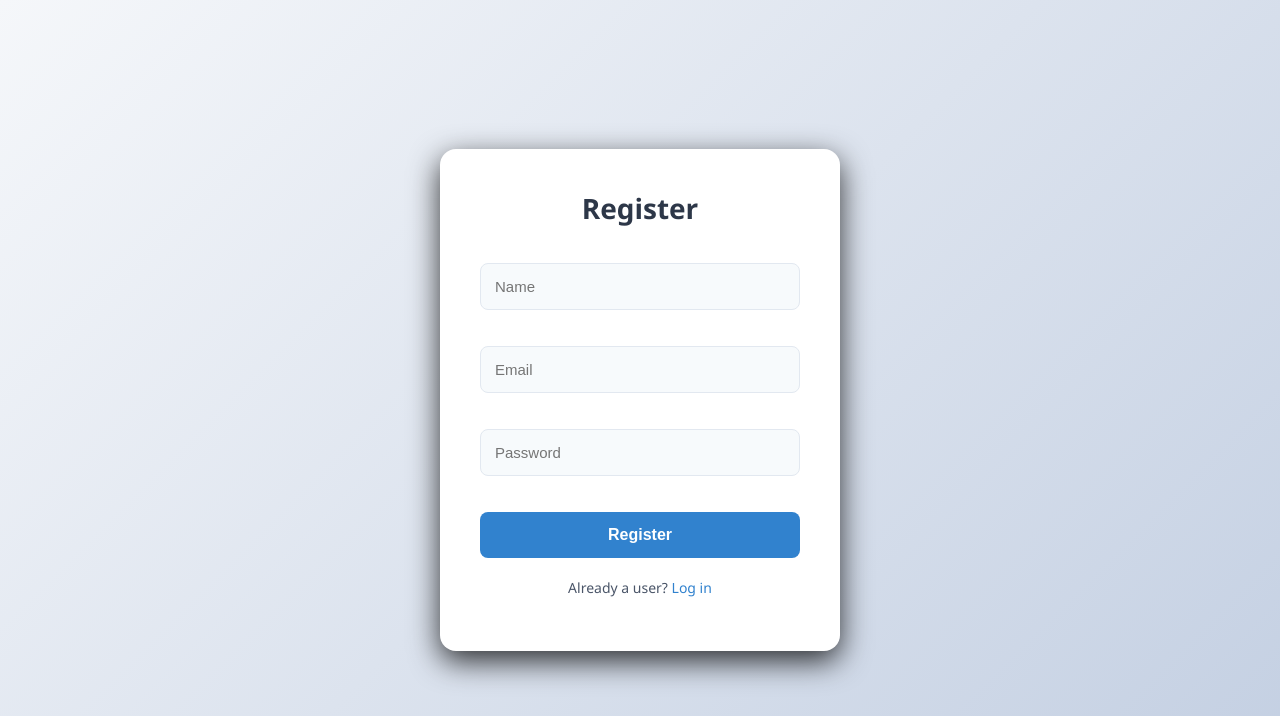
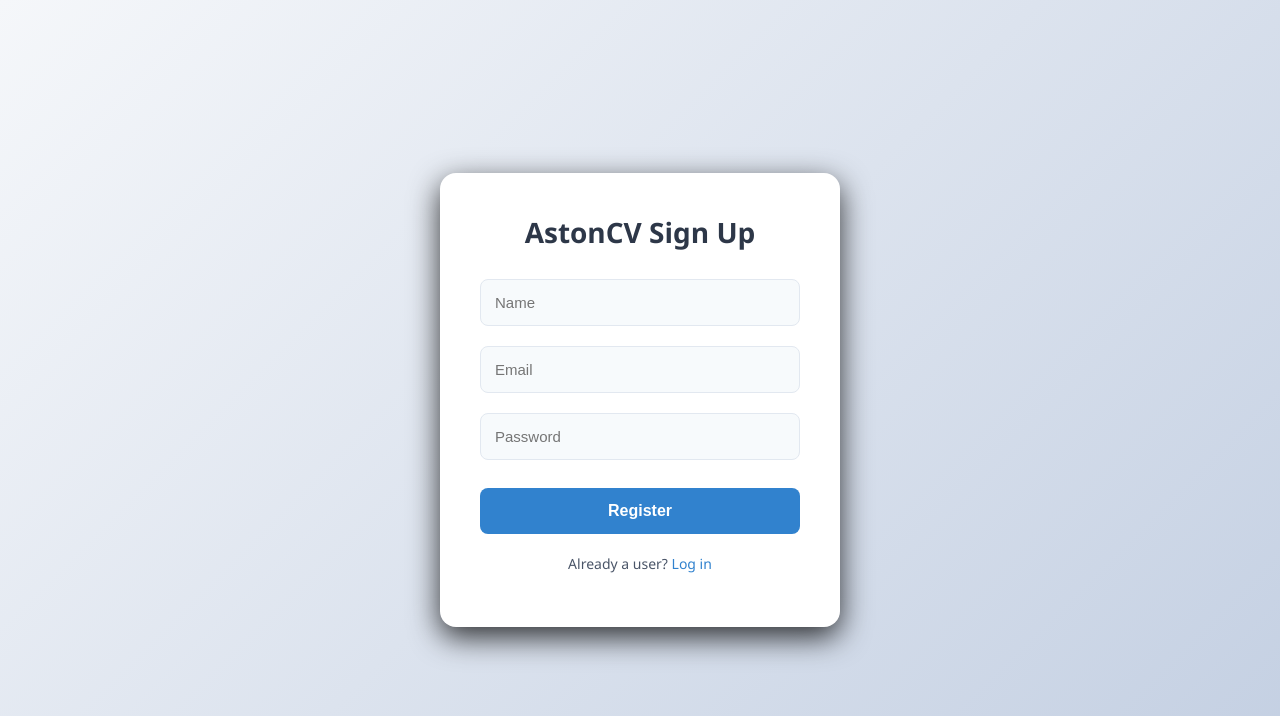
Before and after one commit to lunar-potato/DG1IAD_Portfolio3, a PHP site: page /register.php in a window 1280 px wide. Shown: the top 716 px of the page. Run offline with PHP 8.4, Linux system fonts and the light colour scheme.

Commit message:
One last styling fix

```diff
--- a/auth/register.php
+++ b/auth/register.php
@@ -27,7 +27,7 @@ if ($_SERVER['REQUEST_METHOD'] === 'POST') {
 	        $stat->execute(array($name, $email, $password));
 
 	        $id=$db->lastInsertId();
-	      echo "Congratulations! You are now registered. Your ID is: $id  ";
+	      $success = "Congratulations! You are now registered. Your ID is: $id  ";
         } catch (PDOException $ex) {
             $error = "Sorry, a database error occurred! <br> Error details: <em>" . $ex->getMessage() . "</em>";
         }
@@ -38,7 +38,7 @@ if ($_SERVER['REQUEST_METHOD'] === 'POST') {
 <!DOCTYPE html>
 <html>
 <head>
-    <title>Register - AstonCV</title>
+    <title>AstonCV - Sign Up</title>
     <style>
         body {
             margin: 0;
@@ -89,7 +89,6 @@ if ($_SERVER['REQUEST_METHOD'] === 'POST') {
         input {
             width: 100%;
             padding: 14px;
-            margin: 8px 0;
             border: 1px solid #e2e8f0;
             border-radius: 8px;
             box-sizing: border-box;
@@ -139,6 +138,7 @@ if ($_SERVER['REQUEST_METHOD'] === 'POST') {
 
         .successBanner {
             margin-top: 24px;
+            margin-bottom: 10px;
             padding: 16px;
             background-color: #c6f6d5;
             border: 1px solid #9ae6b4;
@@ -151,6 +151,7 @@ if ($_SERVER['REQUEST_METHOD'] === 'POST') {
 
         .errorBanner {
             margin-top: 24px;
+            margin-bottom: 10px;
             padding: 16px;
             background-color: #fed7d7;
             border: 1px solid #feb2b2;
@@ -165,7 +166,7 @@ if ($_SERVER['REQUEST_METHOD'] === 'POST') {
 </head>
 <body>
     <div class="container">
-        <h2>Register</h2>
+        <h2>AstonCV Sign Up</h2>
         <?php if ($error): ?>
             <div class="errorBanner"><?php echo $error; ?></div>
         <?php endif; ?>
```
